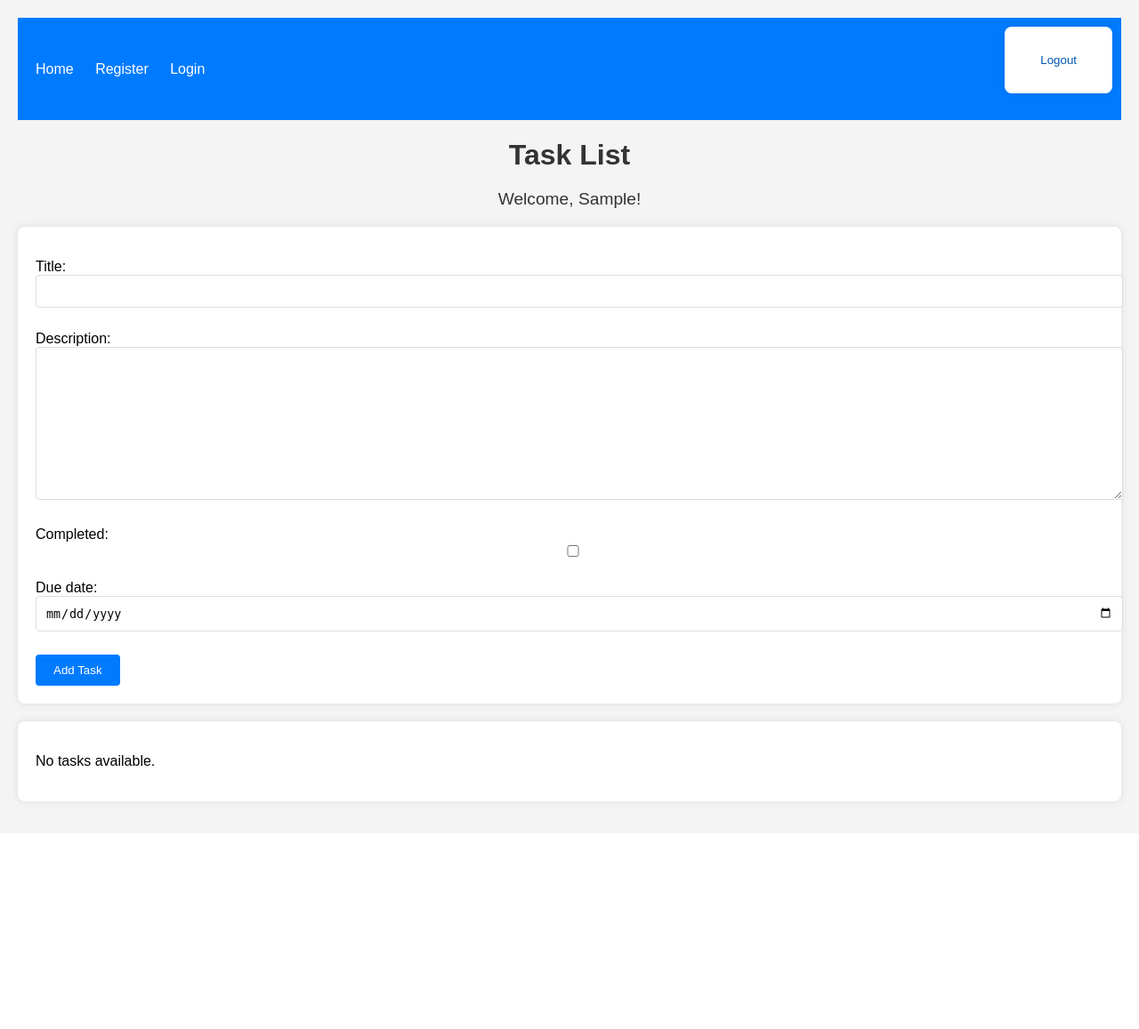
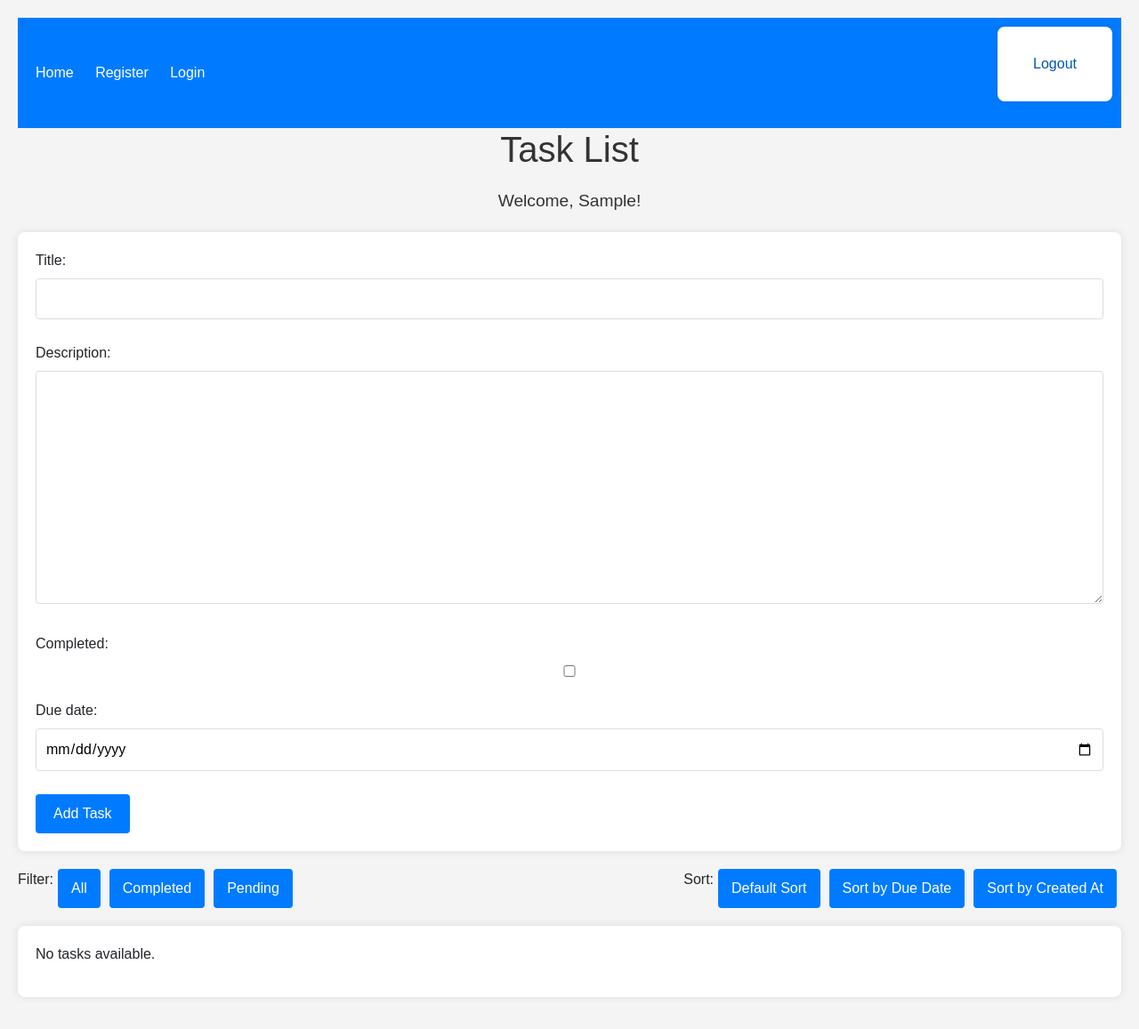
Before and after one commit to EgbaFrank/TaskFlow, a Django app: page / in a window 1280 px wide. Shown: the whole page at 89% size. Before the commit the page ends 908 px from the top, so only its background shows below. Run offline with Django 5.2, Linux system fonts and the light colour scheme; the visitor is signed in with stand-in values (Sample User, id 1); data that the repository does not hold is empty; some libraries are stand-ins or nearby versions.

Commit message:
Feat: Enhance task list with filtering, sorting options, and overdue task highlighting

```diff
--- a/apps/tasks/templates/tasks.html
+++ b/apps/tasks/templates/tasks.html
@@ -5,6 +5,10 @@
   <meta charset="UTF-8" />
   <meta name="viewport" content="width=device-width, initial-scale=1.0" />
   <title>Task List</title>
+  <link
+    href="https://stackpath.bootstrapcdn.com/bootstrap/4.5.2/css/bootstrap.min.css"
+    rel="stylesheet"
+  />
   <style>
     body {
       font-family: Arial, sans-serif;
@@ -121,6 +125,12 @@
       color: #888;
     }
 
+    .task-overdue .task-title,
+    .task-overdue .task-description,
+    .task-overdue .task-due-date {
+      color: red;
+    }
+
     .logout-button {
       display: flex;
       justify-content: flex-end;
@@ -161,6 +171,33 @@
       font-size: 1.2em;
       color: #333;
     }
+
+    .filter-sort-container {
+      display: flex;
+      justify-content: space-between;
+      margin-bottom: 20px;
+    }
+
+    .filter-options,
+    .sort-options {
+      display: flex;
+    }
+
+    .filter-options a,
+    .sort-options a {
+      background-color: #007bff;
+      color: white;
+      padding: 10px 15px;
+      border-radius: 4px;
+      text-decoration: none;
+      margin: 0 5px;
+      display: inline-block;
+    }
+
+    .filter-options a:hover,
+    .sort-options a:hover {
+      background-color: #0056b3;
+    }
   </style>
 </head>
 
@@ -184,7 +221,12 @@
   <!-- Display messages -->
   <div class="messages">
     {% for message in messages %}
-    <div class="message {{ message.tags }}">{{ message }}</div>
+    <div class="alert alert-{{ message.tags }} alert-dismissible fade show" role="alert">
+      {{ message }}
+      <button type="button" class="close" data-dismiss="alert" aria-label="Close">
+        <span aria-hidden="true">&times;</span>
+      </button>
+    </div>
     {% endfor %}
   </div>
 
@@ -200,10 +242,26 @@
     <button type="submit">Add Task</button>
   </form>
 
+  <!-- Filtering and Sorting Options -->
+  <div class="filter-sort-container">
+    <div class="filter-options">
+      <span>Filter: </span>
+      <a href="?filter=all{% if request.GET.sort %}&sort={{ request.GET.sort }}{% endif %}">All</a>
+      <a href="?filter=completed{% if request.GET.sort %}&sort={{ request.GET.sort }}{% endif %}">Completed</a>
+      <a href="?filter=pending{% if request.GET.sort %}&sort={{ request.GET.sort }}{% endif %}">Pending</a>
+    </div>
+    <div class="sort-options">
+      <span>Sort: </span>
+      <a href="?sort=default{% if request.GET.filter %}&filter={{ request.GET.filter }}{% endif %}">Default Sort</a>
+      <a href="?sort=due_date{% if request.GET.filter %}&filter={{ request.GET.filter }}{% endif %}">Sort by Due Date</a>
+      <a href="?sort=created_at{% if request.GET.filter %}&filter={{ request.GET.filter }}{% endif %}">Sort by Created At</a>
+    </div>
+  </div>
+
   <!-- List of tasks -->
   <ul>
     {% for task in tasks %}
-    <li>
+    <li class="{% if task.due_date and not task.completed and task.due_date < today %}task-overdue{% endif %}">
       <div class="task-title">
         {{ task.title }} - <span class="task-status">{% if task.completed %} ✅ Done {% else %} ⏳ Pending {% endif %}</span>
       </div>
@@ -218,6 +276,11 @@
     <p>No tasks available.</p>
     {% endfor %}
   </ul>
+
+  <!-- Include Bootstrap JS and dependencies -->
+  <script src="https://code.jquery.com/jquery-3.5.1.slim.min.js"></script>
+  <script src="https://cdn.jsdelivr.net/npm/@popperjs/core@2.5.4/dist/umd/popper.min.js"></script>
+  <script src="https://stackpath.bootstrapcdn.com/bootstrap/4.5.2/js/bootstrap.min.js"></script>
 </body>
 
 </html>
--- a/apps/tasks/views.py
+++ b/apps/tasks/views.py
@@ -5,6 +5,7 @@ from django.contrib.auth.decorators import login_required
 from django.http import HttpResponse, HttpResponseForbidden
 from django.contrib import messages
 from .models import Task
+from datetime import date, timedelta
 from .forms import TaskForm, RegisterForm
 from django.contrib.auth.models import User
 
@@ -12,7 +13,28 @@ from django.contrib.auth.models import User
 # Create your views here.
 @login_required
 def task_list(request):
-    tasks = Task.objects.filter(user=request.user).order_by("completed", "due_date")
+    tasks = Task.objects.filter(user=request.user)
+
+    filter_status = request.GET.get("filter")
+    allowed_sort = ["due_date", "created_at"]
+    sort_by = request.GET.get("sort")
+    today = date.today()
+    soon_due_tasks = tasks.filter(
+        due_date__lte=today + timedelta(days=2), completed=False
+    )
+    if soon_due_tasks.exists():
+        messages.warning(request, "You have tasks due soon! ⏳")
+
+    if filter_status == "completed":
+        tasks = tasks.filter(completed=True)
+    elif filter_status == "pending":
+        tasks = tasks.filter(completed=False)
+
+    if sort_by not in allowed_sort or sort_by == "default":
+        tasks = tasks.order_by("completed", "due_date")
+    else:
+        tasks = tasks.order_by(sort_by)
+
     form = TaskForm()
     if request.method == "POST":
         form = TaskForm(request.POST)
@@ -23,7 +45,9 @@ def task_list(request):
             messages.success(request, "Task added successfully!")
             return redirect("task_list")
     return render(
-        request, "tasks.html", {"tasks": tasks, "form": form, "user": request.user}
+        request,
+        "tasks.html",
+        {"tasks": tasks, "form": form, "user": request.user, "today": today},
     )
 
 
@@ -39,6 +63,7 @@ def task_update(request, task_id):
         form = TaskForm(request.POST, instance=task)
         if form.is_valid():
             form.save()
+            messages.success(request, "Task updated successfully!")
             return redirect("task_list")
     return render(request, "task_update.html", {"form": form})
 
@@ -52,6 +77,7 @@ def task_delete(request, task_id):
 
     if request.method == "POST":
         task.delete()
+        messages.success(request, "Task deleted successfully")
         return redirect("task_list")
 
     return render(request, "task_confirm_delete.html", {"task": task})
```
